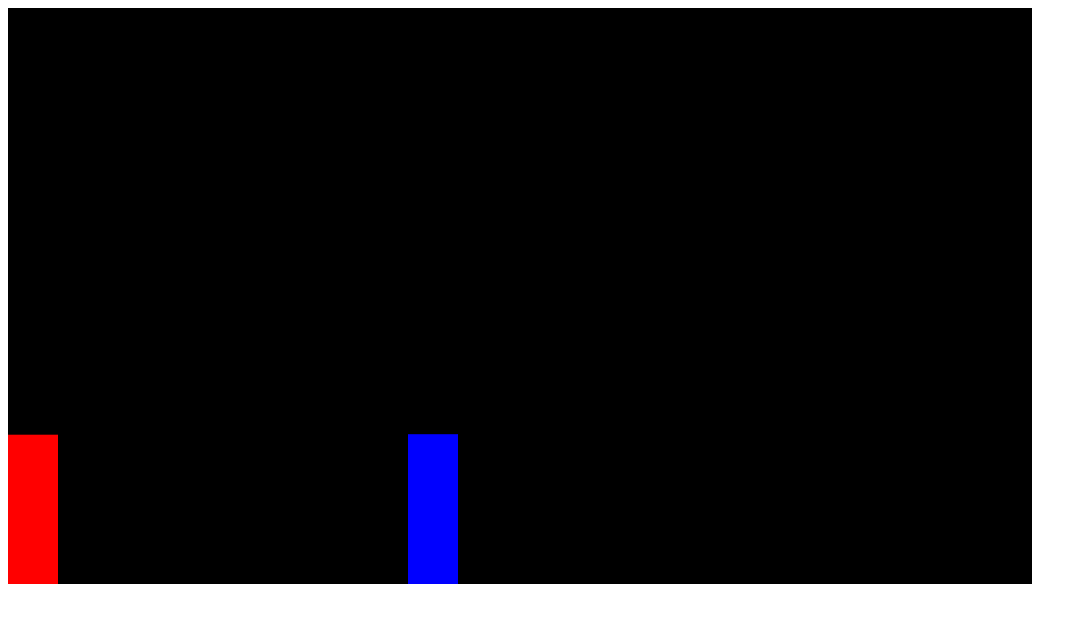
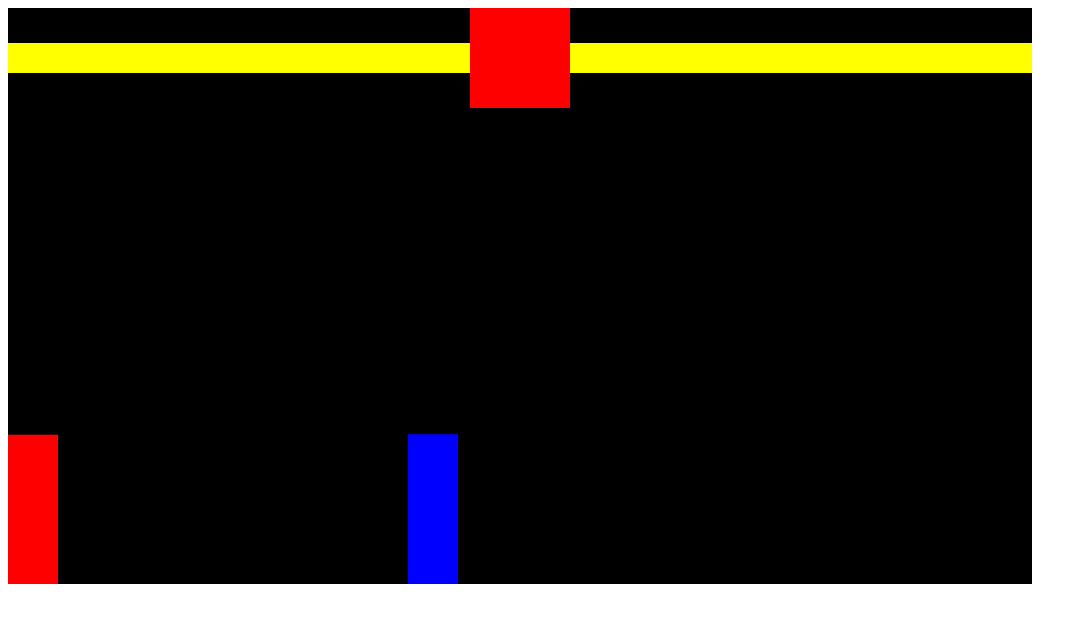
Before and after one commit to Thiteago/FightingGameJS, a plain HTML site: page index.html in a window 1280 px wide. Shown: the whole page, without its empty margins (0-1087 px from the left). Drawn offline with Linux system fonts and the light colour scheme.

Commit message:
create health bar

```diff
--- a/index.html
+++ b/index.html
@@ -7,7 +7,19 @@
     <title>Document</title>
 </head>
 <body>
-    <canvas></canvas>
+    <!--Red container div-->
+    <div style="position: relative;display: inline-block;">
+        <!--Smaller red container div-->
+        <div style="position: absolute; display: flex;width: 100%;align-items: center;">
+            <!--Player Health-->
+            <div style="background-color: yellow; height: 30px; width: 100%;"></div>
+            <!--Timer-->
+            <div style="background-color: red; width: 100px; height: 100px; flex-shrink: 0;"></div>
+            <!--Enemy Health-->
+            <div style="background-color: yellow; height: 30px; width: 100%;"></div>
+        </div>
+        <canvas></canvas>
+    </div>
 
     <script src="index.js"></script>
 </body>
```
